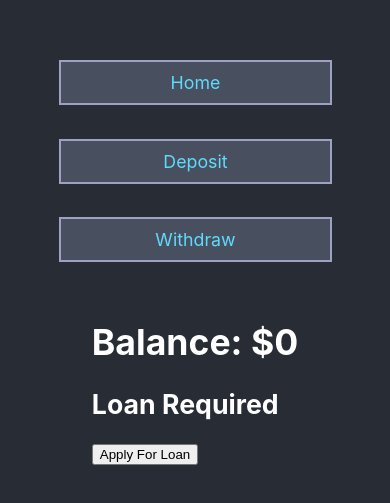
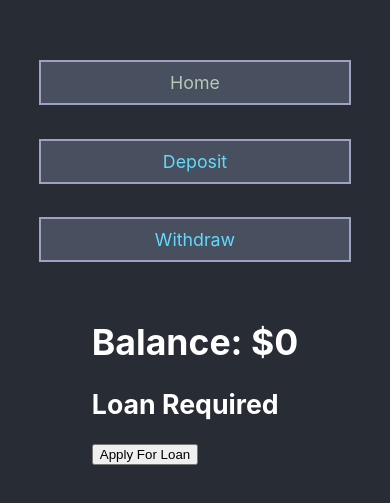
Before and after one commit to TylerEikenberg/React-Redux-Banking-App_two, a React (Create React App) app: page / in a window 390 px wide. Shown: the part 177-680 px from the top of the page. Built offline with nearby package versions, Linux system fonts and the light colour scheme.

Commit message:
adding additonal styles for buttons and responsiveness

```diff
--- a/src/App.css
+++ b/src/App.css
@@ -29,13 +29,13 @@
 .App-link {
   color: #61dafb;
   text-decoration: none;
+  width: 80vw;
 }
 
 .App-ul {
-  min-width: 80vw;
+  min-width: 100%;
   display: flex;
   flex-direction: column;
-
   /* border: 2px solid yellow; */
 }
 .li-style {
@@ -43,8 +43,12 @@
   list-style-type: none;
   padding: 10px 0 10px 0;
   text-align: center;
-  margin: 2vh 10vw 2vh 0;
+  margin: 2vh 0 2vh 0;
   background-color: #484f5e;
+}
+
+.li-active {
+  color: #b7c8b5;
 }
 
 .button-style {
@@ -52,3 +56,12 @@
 .button-style:disabled {
   display: none;
 }
+
+@media only screen and (min-width: 430px) {
+  .App-link {
+    width: 30vw;
+  }
+  .li-style:hover {
+    background-color: #14161a;
+  }
+}
--- a/src/App.js
+++ b/src/App.js
@@ -11,13 +11,28 @@ function App() {
       <div className="App">
         <header className="App-header">
           <ul className="App-ul">
-            <NavLink className="App-link" to="/">
+            <NavLink
+              className="App-link"
+              to="/"
+              exact
+              activeClassName="li-active"
+            >
               <li className="li-style">Home</li>
             </NavLink>
-            <NavLink className="App-link" to="/deposit">
+            <NavLink
+              exact
+              className="App-link"
+              to="/deposit"
+              activeClassName="li-active"
+            >
               <li className="li-style">Deposit</li>
             </NavLink>
-            <NavLink className="App-link" to="/withdraw">
+            <NavLink
+              exact
+              className="App-link"
+              to="/withdraw"
+              activeClassName="li-active"
+            >
               <li className="li-style">Withdraw</li>
             </NavLink>
           </ul>
```
